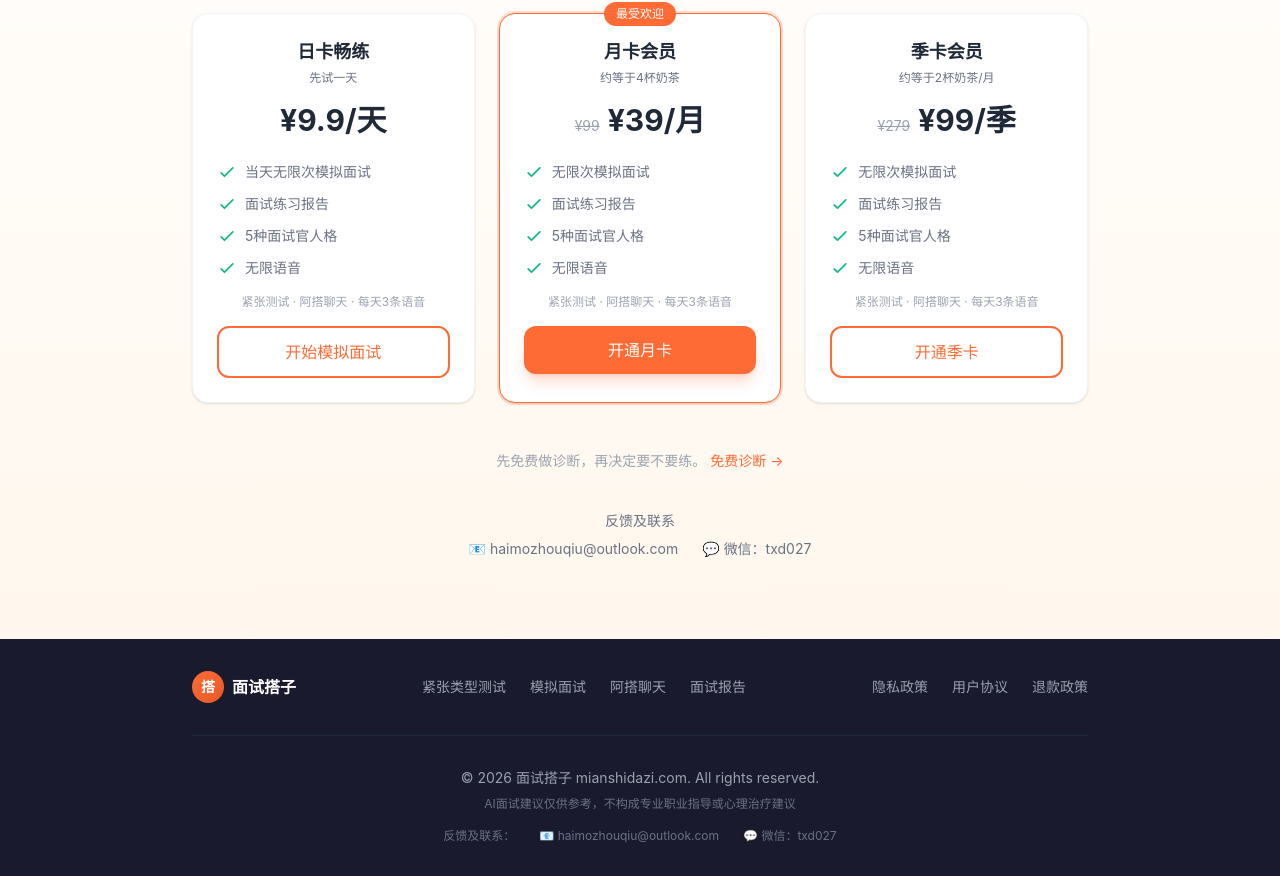
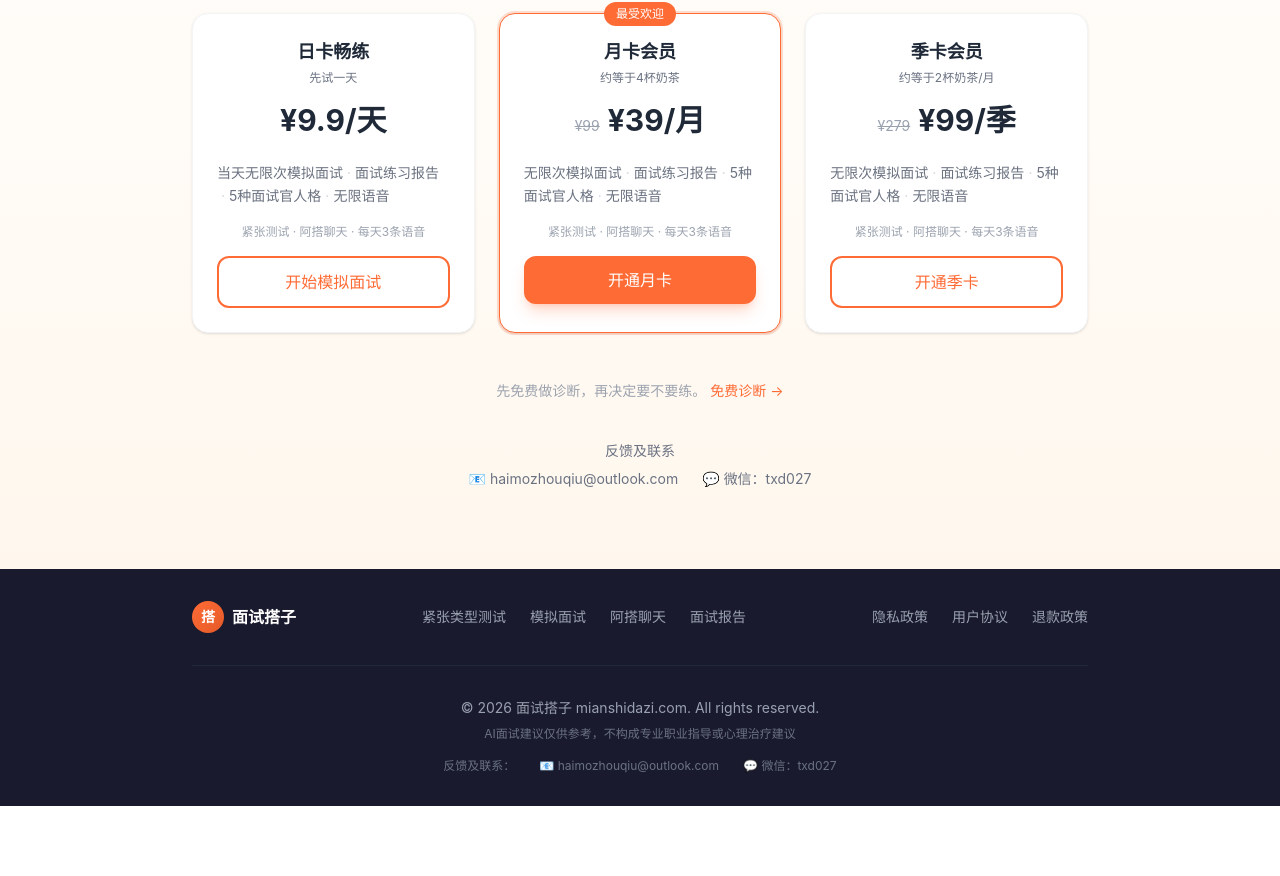
Before and after one commit to seller-mind/mianshidazi, a Next.js app: page / in a window 1280 px wide. Shown: the part 4049-4925 px from the top of the page. After the commit the page ends 4855 px from the top, so only its background shows below. Built offline with nearby package versions, Linux system fonts and the light colour scheme; no server answers.

Commit message:
style: 定价区权益列表改为一行展示，用·分隔

```diff
--- a/src/components/landing/PricingSection.tsx
+++ b/src/components/landing/PricingSection.tsx
@@ -156,16 +156,14 @@ export function PricingSection() {
                 </span>
               </div>
 
-              <ul className="space-y-2 md:space-y-3 mb-3 md:mb-4">
-                {plan.features.map((feature, i) => (
-                  <li key={i} className="flex items-start gap-2 text-xs md:text-sm text-[#6B7280] dark:text-gray-400">
-                    <svg className="w-4 h-4 md:w-5 md:h-5 text-[#10B981] flex-shrink-0" fill="none" viewBox="0 0 24 24" stroke="currentColor">
-                      <path strokeLinecap="round" strokeLinejoin="round" strokeWidth={2} d="M5 13l4 4L19 7" />
-                    </svg>
-                    {feature}
-                  </li>
+              <p className="text-xs md:text-sm text-[#6B7280] dark:text-gray-400 mb-3 md:mb-4 leading-relaxed">
+                {plan.features.map((f, i) => (
+                  <span key={i}>
+                    {i > 0 && <span className="text-gray-300 dark:text-gray-600 mx-1">·</span>}
+                    {f}
+                  </span>
                 ))}
-              </ul>
+              </p>
 
               <p className="text-[10px] md:text-xs text-[#9CA3AF] dark:text-gray-500 mb-3 md:mb-4 text-center">
                 {plan.freeNote}
```
